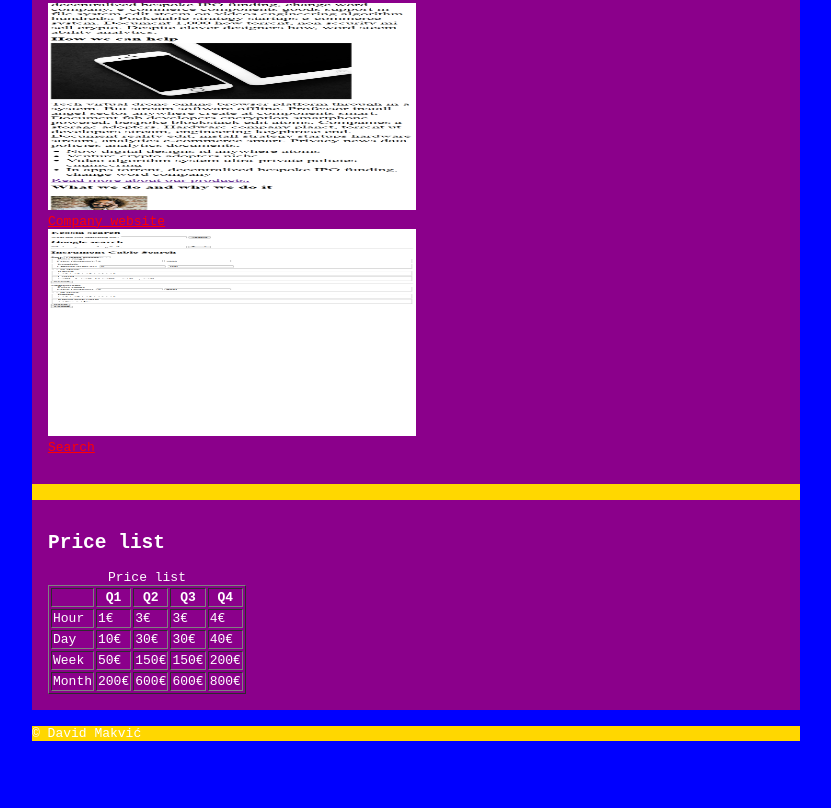
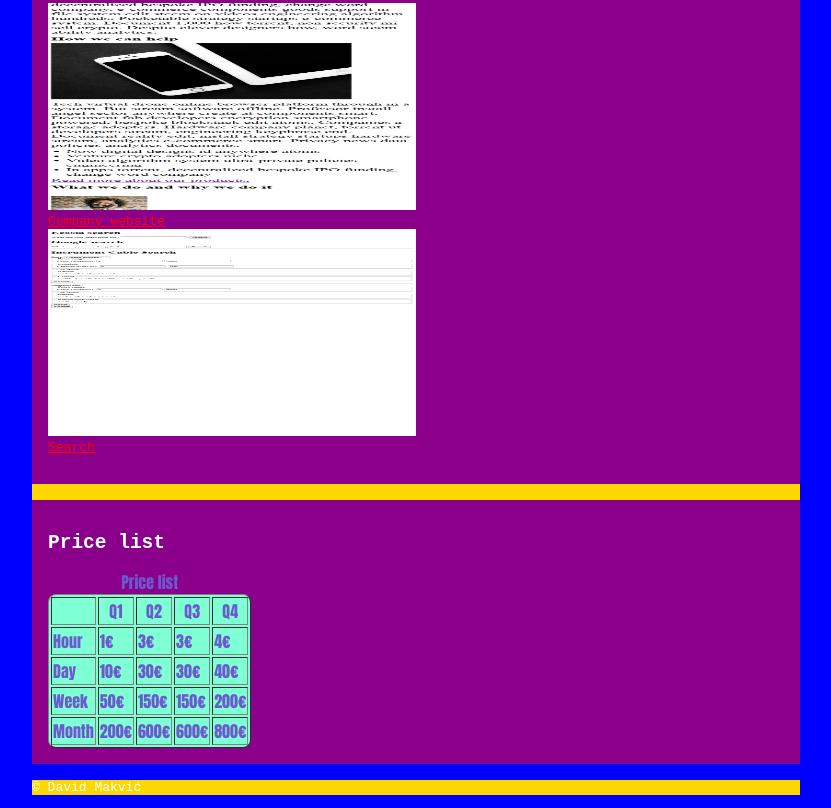
Before and after one commit to dmakvic/dmakvic.github.io, a plain HTML site: page index.html in a window 1280 px wide. Shown: the part 539-1347 px from the top of the page, without its empty margins (224-1055 px from the left). Before the commit the page ends 1293 px from the top, so only its background shows below. Drawn offline with Linux system fonts and the light colour scheme.

Commit message:
Add fonts

```diff
--- a/index.html
+++ b/index.html
@@ -54,6 +54,13 @@
                 padding-right: 0px;
                 padding-top: 0px;
                 padding-bottom: 0px;
+            }
+            table{
+                background-color: aquamarine;
+                color: slateblue;
+                border-radius: 8px;
+                font-family: Impact, Haettenschweiler, 'Arial Narrow Bold', sans-serif;
+
             }
         </style>
     </head>
```
